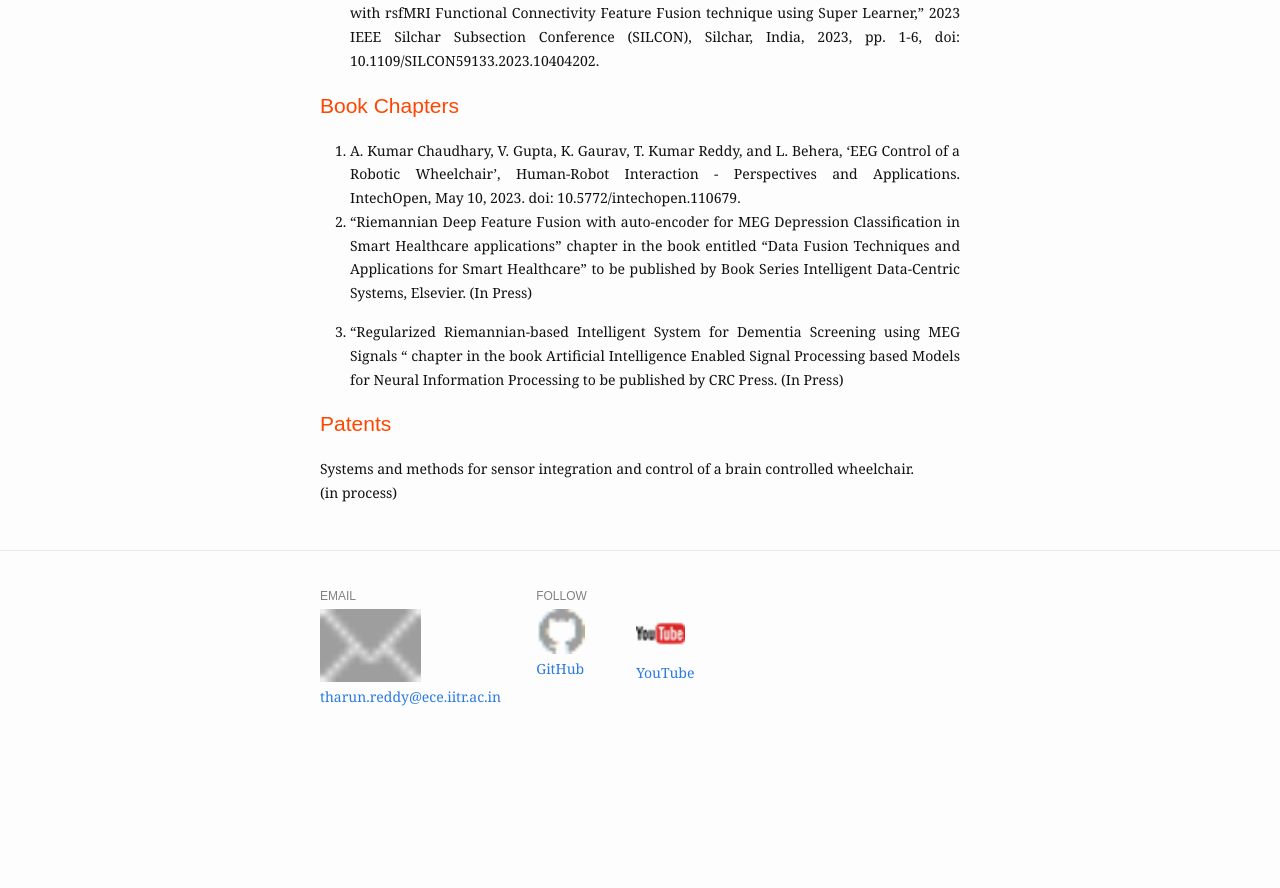
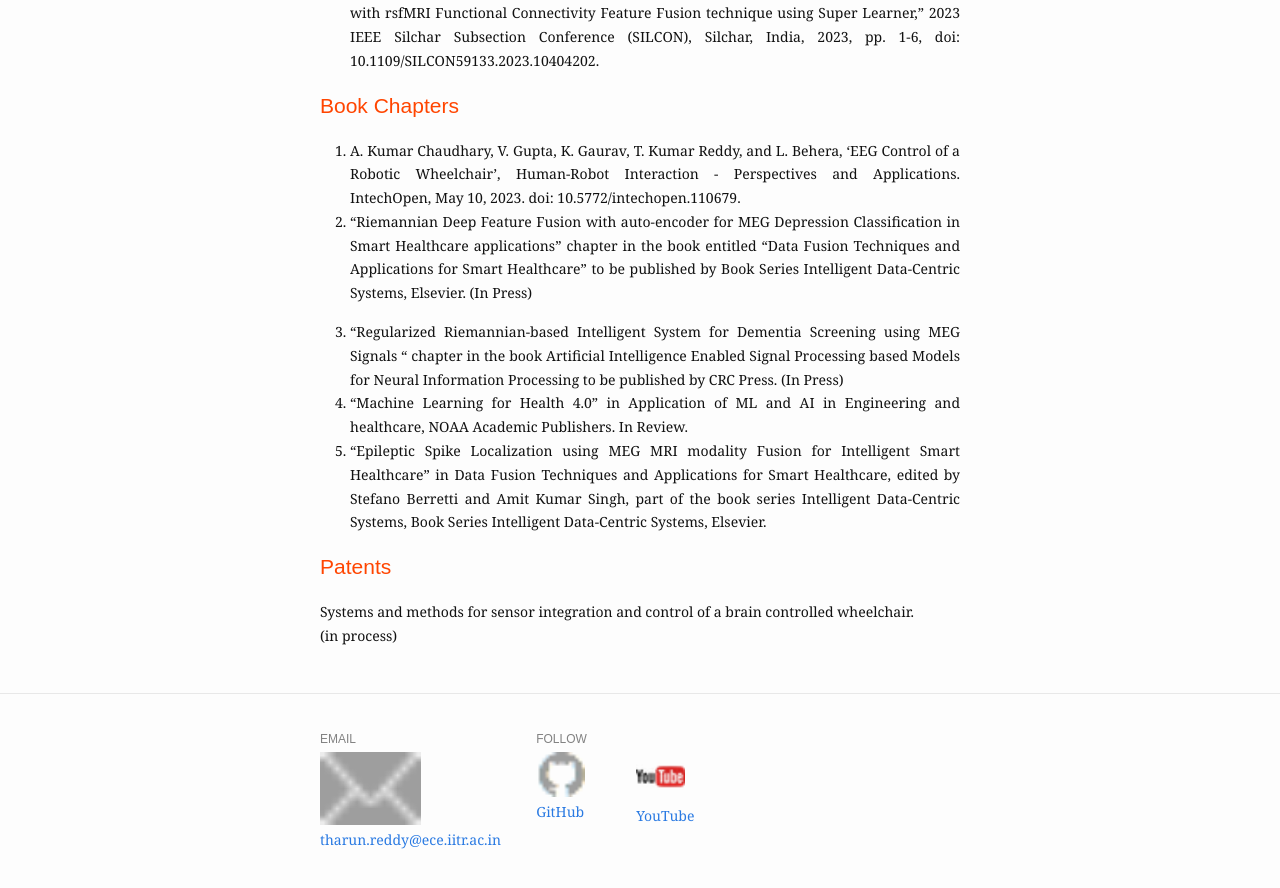
Before and after one commit to tharuniitk/tharuniitk.github.io, a Jekyll site: the page built from publications.md, in a window 1280 px wide and 900 px high, scrolled down 2893 px. Shown: the top 888 px of the window. Built offline with Jekyll 4.4.1, drawn with Linux system fonts in a browser that asks for light colours; before the commit the page ends 3650 px from its top, so only the background shows below that.

Commit message:
Update publications.md

```diff
--- a/publications.md
+++ b/publications.md
@@ -63,6 +63,14 @@ slug: /publications
 2. “Riemannian Deep Feature Fusion with auto-encoder for MEG Depression Classification in Smart Healthcare applications” chapter in the book entitled “Data Fusion Techniques and Applications for Smart Healthcare” to be published by Book Series Intelligent Data-Centric Systems, Elsevier. (In Press)
 
 3. "Regularized Riemannian-based Intelligent System for Dementia Screening using MEG Signals " chapter in the book  Artificial Intelligence Enabled Signal Processing based Models for Neural Information Processing to be published by CRC Press. (In Press)
+4.  “Machine Learning for Health 4.0” in Application of ML and AI in Engineering
+and healthcare, NOAA Academic Publishers. In Review.
+5. “Epileptic Spike Localization using MEG MRI modality Fusion for Intelligent Smart
+Healthcare” in Data Fusion Techniques and Applications for Smart Healthcare, edited by Stefano
+Berretti and Amit Kumar Singh, part of the book series Intelligent Data-Centric Systems, Book
+Series Intelligent Data-Centric Systems, Elsevier.
+
+
 
 
 ## <span style="color: orangered">Patents</span>
```
